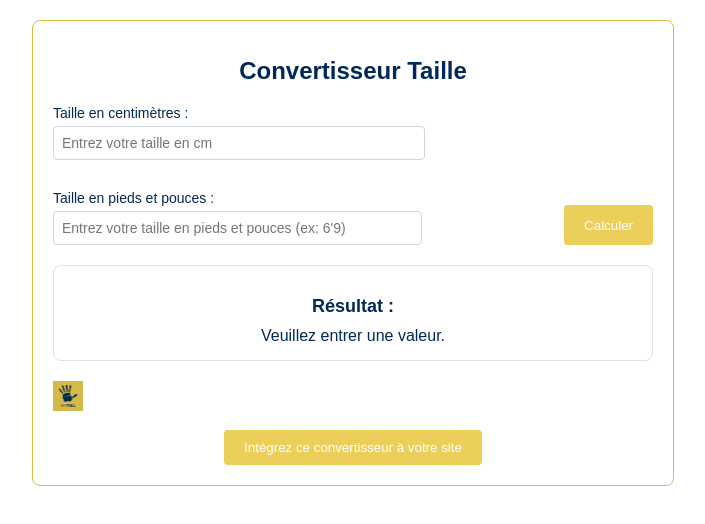
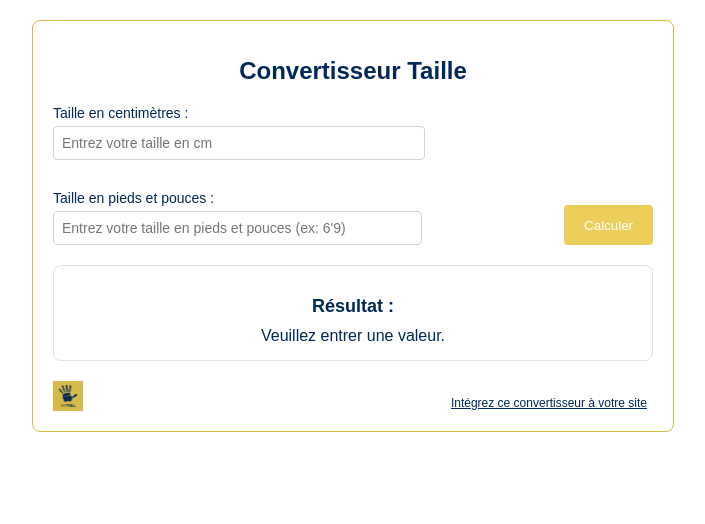
Before and after one commit to RahimMabika/convertisseur_tailles, a plain HTML site: page index.html in a window 1280 px wide. Shown: the whole page, without its empty margins (287-992 px from the left). Drawn offline with Linux system fonts and the light colour scheme.

Commit message:
Update style.css

```diff
--- a/style.css
+++ b/style.css
@@ -6,7 +6,10 @@ body {
   text-align: center;
   color: #00285b;
 }
-
+iframe {
+  border: 2px solid #000;
+  margin: 20px;
+}
 .container {
   max-width: 600px;
   margin: 0 auto;
@@ -63,7 +66,7 @@ select {
   color: #00285b;
 }
 
-button {
+.default-button {
   padding: 10px 20px;
   background-color: #eccf5b;
   color: #fff;
@@ -74,9 +77,29 @@ button {
   transition: 1s;
 }
 
-button:hover {
+.default-button:hover {
   background-color: #00285b;
   transition: 1s;
+}
+
+.styled-button {
+  color: #00285b;
+  border: none;
+  cursor: pointer;
+  font-size: 12px;
+  transition: all 0.3s ease;
+  display: block;
+  margin-left: auto;
+  margin-top: -20px;
+  text-decoration: underline;
+  outline: none;
+  box-shadow: none;
+  background: none;
+}
+a {
+  text-decoration: underline;
+  outline: none;
+  box-shadow: none;
 }
 
 .result-section {
```
